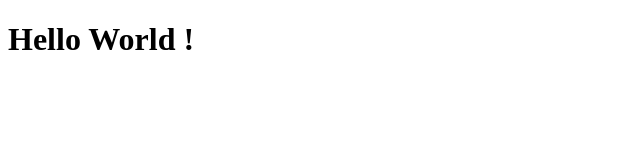
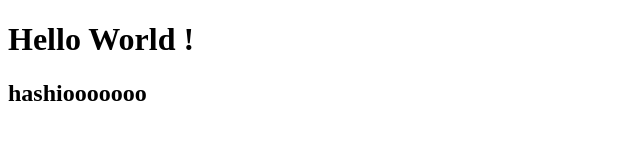
Before and after one commit to lifeistech/tech_study_git, a plain HTML site: page index.html in a window 1280 px wide. Shown: the whole page, without its empty margins (0-640 px from the left). Drawn offline with Linux system fonts and the light colour scheme.

Commit message:
Update index.html

```diff
--- a/index.html
+++ b/index.html
@@ -6,5 +6,6 @@
 </head>
 <body>
 <h1>Hello World !</h1>
+<h2>hashiooooooo</h2>
 </body>
 </html>
```
